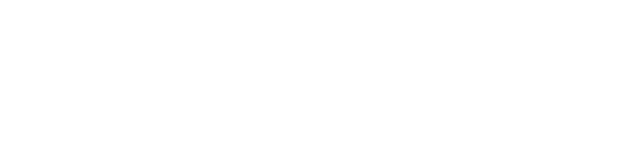
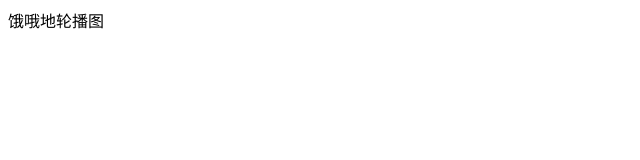
Before and after one commit to shiyiyiyiyi/git-hud, a plain HTML site: page index.html in a window 1280 px wide. Shown: the whole page, without its empty margins (0-640 px from the left). Drawn offline with Linux system fonts and the light colour scheme.

```diff
--- a/index.html
+++ b/index.html
@@ -9,7 +9,9 @@
 </head>
 
 <body>
-
+    <div>
+        饿哦地轮播图
+    </div>
 </body>
 
 </html>
```
